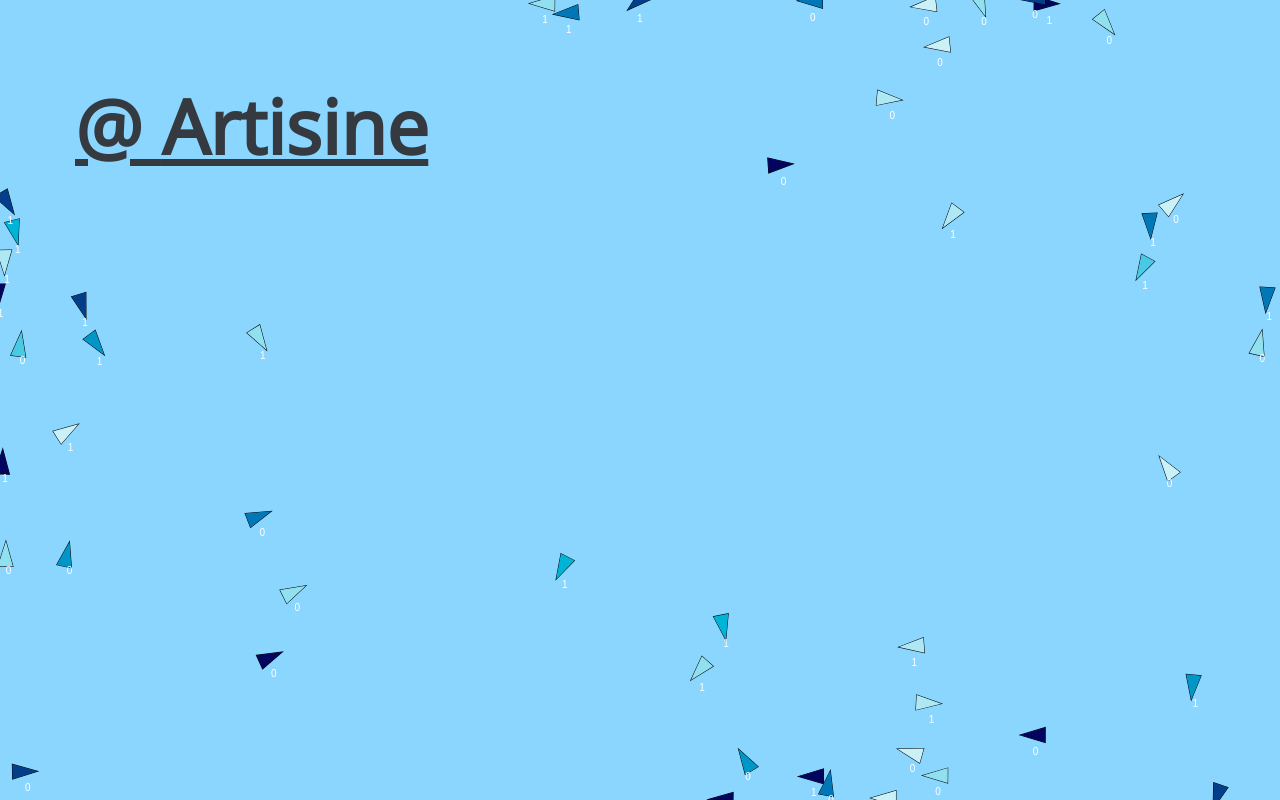
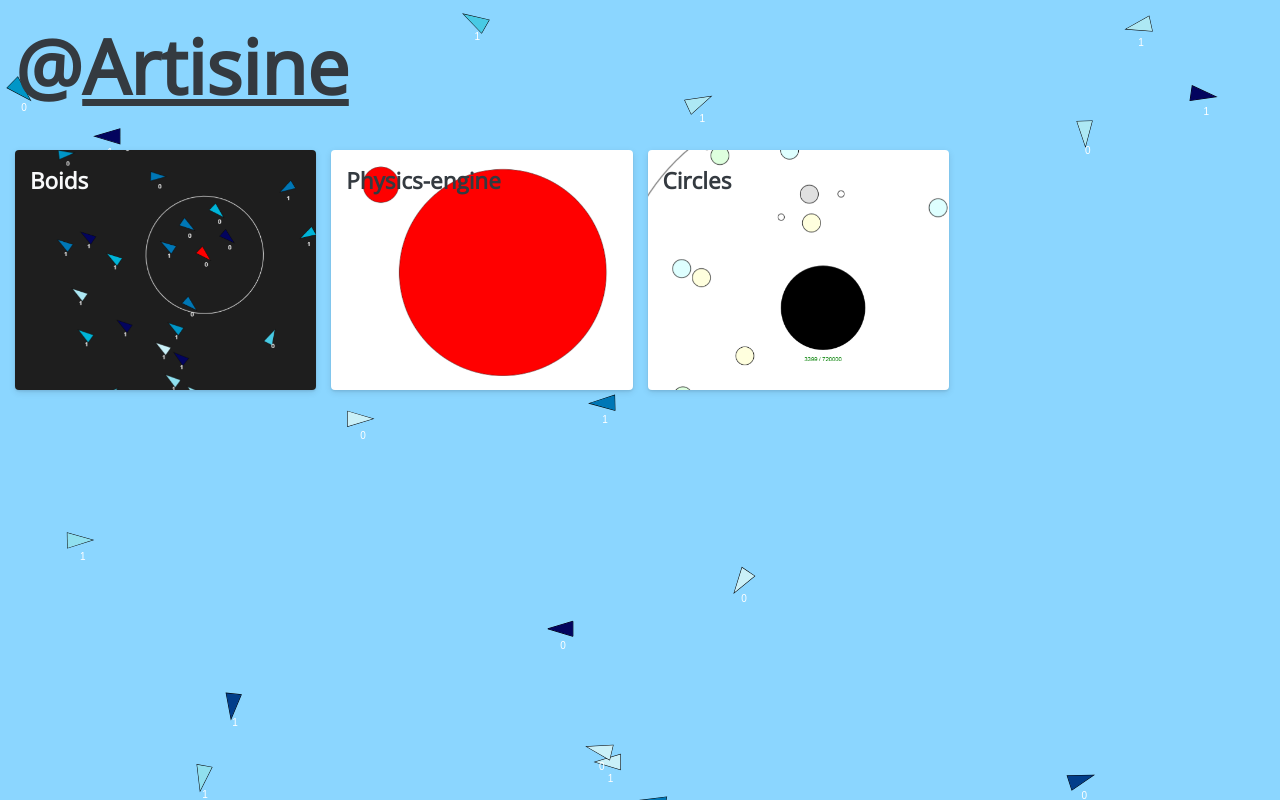
Before and after one commit to Artisine/artisine.github.io, a plain HTML site: page index.html in a window 1280 px wide. Drawn offline with nearby package versions, Linux system fonts and the light colour scheme.

Commit message:
Rework of interface to look good

```diff
--- a/client-modules/canvas.js
+++ b/client-modules/canvas.js
@@ -189,7 +189,7 @@ export default class Canvas extends Instance {
 				if (obj.teleportToOtherSideOfScreen !== undefined) obj.teleportToOtherSideOfScreen();
 				if (obj.findOtherBoidsInViewingField !== undefined) obj.findOtherBoidsInViewingField();
 				if (obj.simulateRules !== undefined) obj.simulateRules();
-				if (obj.limit_velocity !== undefined) obj.limit_velocity();
+				// if (obj.limit_velocity !== undefined) obj.limit_velocity();
 
 				if (obj.render !== undefined) obj.render();
 			}
--- a/client.css
+++ b/client.css
@@ -65,6 +65,7 @@ main {
 }
 canvas {
 	display: block;
+	position: fixed;
 	/* background-color: var(--dark1); */
 	background-color: #8bd6ff;
 	width: 100%;
@@ -73,34 +74,40 @@ canvas {
 	z-index: 1;
 }
 
+div[name="above-canvas"] {
+	z-index: 4;
+	position: absolute;
+}
 
 header[name="header"] {
 	z-index: 5;
 	width: 100vw;
-	height: 100%;
+	height: max-content;
 	display: block;
-	position: absolute;
+	position: relative;
 	/* background-color: #8bd6ff; */
 	/* opacity: 0.5; */
 	/* background: linear-gradient(180deg, #4dc1ff, #ffffff); */
 }
-header[name="header"] > article {
-	position: relative;
+/* article[name="title"] {
 	width: max-content;
-	top: 5rem;
-	left: 5rem;
-	/* border: 1px solid red; */
-}
-header[name="header"] > article > aside {
+	border: 1px solid red;
+} */
+article[name="title"] > aside {
 	width: max-content;
 	height: 9rem;
+	padding: 1rem;
 	/* background-color: var(--grey1); */
 }
 
-#header-author::before {
-	content: "@ ";
-	text-decoration: underline;
+section[name="card-grid"] {
+	z-index: 5;
+	position: relative;
+	padding: 1rem;
+	margin: 0;
 }
+
+
 #header-author {
 	font-size: 5rem;
 	font-weight: bold;
@@ -150,38 +157,106 @@ a.author {
 
 
 
-
+.light {
+	background-color: var(--light);
+	color: var(--dark);
+}
+.dark {
+	background-color: var(--dark);
+	color: var(--light);
+}
 
 .card-grid {
 	display: grid;
 	gap: 1rem;
+	/* height: 600px; */
 
 	grid-template-columns: repeat(auto-fill, minmax(240px, 1fr));
+	/* grid-auto-rows: minmax(240px, 1fr); */
 	grid-auto-rows: 240px;
 }
 .card {
 	display: flex;
 	flex-direction: column;
-	justify-content: center;
-	align-items: center;
-	background-color: #353535;
+	/* justify-content: center; */
+	/* align-items: center; */
+	/* background-color: #353535; */
 	/* font-size: 3rem; */
-	color: #ffffff;
+	/* color: #ffffff; */
 	box-shadow: rgba(3, 8, 20, 0.1) 0px 0.15rem 0.5rem, rgba(2, 8, 20, 0.1) 0px 0.075rem 0.175rem;
 	height: 100%;
+	/* height: 240px; */
 	width: 100%;
 	border-radius: 4px;
 	transition: all 500ms;
 	overflow: hidden;
 
+	padding: 1rem;
+
 	background-size: cover;
 	background-position: center;
 	background-repeat: no-repeat;
 }
-/* .berry-card:hover {
+.card:hover {
 	box-shadow: rgba(2, 8, 20, 0.1) 0px 0.35em 1.175em, rgba(2, 8, 20, 0.08) 0px 0.175em 0.5em;
-	transform: translateY(-3px) scale(1.1);
+	transform: translateY(-1rem) scale(1.05);
+}
+/* .card a {
+	position: relative;
+	width: 100%;
+	height: 100%;
+	background-color: purple;
 } */
+
+.slidy-card-list {
+	display: flex;
+	padding: 1rem;
+	overflow-x: scroll;
+	height: 100%;
+}
+.slidy-card {
+	display: flex;
+	position: relative;
+	flex-direction: column;
+	height: 100%;
+	width: 40px;
+	min-width: 250px;
+	padding: 1.5rem;
+
+	border-radius: 16px;
+	background: linear-gradient(90deg, rgba(122, 224, 255, 0.7), rgba(0, 0, 0, 1));
+	/* background: rgba(0, 0, 0, 0.5); */
+	box-shadow: -1rem 0 3rem #000000;
+
+	transition: 0.2s;
+}
+.slidy-card:hover {
+	transform: translateY(-1rem);
+}
+.slidy-card:hover~.slidy-card {
+	transform: translateX(130px);
+}
+.slidy-card:not(:first-child) {
+	margin-left: -130px;
+}
+
+
+.slidy-card-list::-webkit-scrollbar {
+	width: 10px;
+	height: 10px;
+}
+.slidy-card-list::-webkit-scrollbar-thumb {
+	background: #201c29;
+	border-radius: 10px;
+	box-shadow: inset 2px 2px 2px hsla(0,0%,100%,.25), inset -2px -2px 2px rgba(0,0,0,.25);
+}
+
+.slidy-card-list::-webkit-scrollbar-track {
+	background: linear-gradient(90deg,#201c29,#201c29 1px,#17141d 0,#17141d);
+}
+
+
+
 @media screen and (min-width: 600px) {
 	.card-tall {
 		grid-row: span 2 / auto;
@@ -189,4 +264,5 @@ a.author {
 	.card-wide {
 		grid-column: span 2 / auto;
 	}
+
 }
--- a/client.js
+++ b/client.js
@@ -23,6 +23,7 @@ export var mouse = {x: undefined, y: undefined};
 export var deltaTimeMultiplier = 1;
 
 const mainCanvas = new Canvas(Utility.getElement("#canvas"));
+// mainCanvas.active = false;
 window.addEventListener("resize", mainCanvas.resize.bind(mainCanvas));
 export {mainCanvas};
 
@@ -57,25 +58,80 @@ let randoClasses = {
 	"Camera": Camera,
 };
 
-
-for (let i=0; i<50; i+=1) {
+const numberOfBoidsToSpawn = Math.min(
+	Math.max(
+		20,
+		Math.floor(Math.random() * 2 * Number(mainCanvas.canvasElement.width / mainCanvas.canvasElement.height))
+	),
+	100
+);
+// const numberOfBoidsToSpawn = 200;
+for (let i=0; i<numberOfBoidsToSpawn; i+=1) {
 	const boid = new Boid();
 	boid.setPosition(
-		mainCanvas.canvasElement.width * Math.random(),
-		mainCanvas.canvasElement.height * Math.random()
+		new Vector2(
+			mainCamera.getPosition.getX + mainCanvas.canvasElement.halfWidth  * (Math.random() * 2 - 1),
+			mainCamera.getPosition.getY + mainCanvas.canvasElement.halfHeight * (Math.random() * 2 - 1)
+		)
+
 	);
 }
 
 
 
-sortInstancesBasedOnRenderPriority();
-setTimeout(()=>{
-	sortInstancesBasedOnRenderPriority();
-}, 60000);
+// sortInstancesBasedOnRenderPriority();
+// setTimeout(()=>{
+// 	sortInstancesBasedOnRenderPriority();
+// }, 60000);
 
 
+const cardsToLinks = {
+	"boids": "https://pleasant-boids.herokuapp.com"
+};
+class PortfolioCard extends HTMLDivElement {
+	constructor(card_name) {
+		super();
+
+		this.card_name = card_name;
+		this.classList = "card dark";
+
+		this.style.backgroundImage = `url("./images/${card_name}.png")`;
+
+		const h2 = document.createElement("h2");
+		const formattedName = [String(card_name[0]).toUpperCase(), card_name.slice(1)].join("");
+		console.log(formattedName);
+		h2.innerHTML = formattedName;
+		this.appendChild(h2);
+
+		// const a = document.createElement("a");
 
 
+		if (cardsToLinks[card_name] !== undefined) {
+			this.style.cursor = "pointer";
+			this.addEventListener("click", ()=>{
+				window.location.assign(cardsToLinks[this.card_name]);
+			});
+		}
+	}
+	setImage(card_name) {
+		this.card_name = card_name;
+		this.style.backgroundImage = `url("./images/${card_name}.png")`;
+
+	}
+}
+customElements.define("portfolio-card", PortfolioCard, { extends: "div" });
+
+
+const portfolioCards = new Map();
+const section_cardGrid = getElement(`section[name="card-grid"]`);
+const imageNames = ["boids", "physics-engine", "circles"];
+for (let name of imageNames) {
+	const portfolioCard = new PortfolioCard(name);
+	portfolioCards.set(name, portfolioCard);
+	section_cardGrid.appendChild(portfolioCards.get(name));
+}
+[...portfolioCards.values()][1].classList.replace("dark", "light");
+[...portfolioCards.values()][2].classList.replace("dark", "light");
 
 
 
--- a/index.html
+++ b/index.html
@@ -9,17 +9,41 @@
 	<main>
 		<canvas id="canvas">uhoh</canvas>
 	</main>
-
+	<div name="above-canvas">
 		<header name="header">
-		<article>
+			<article name="title">
 				<aside>
 					<!-- <h1 class="jumbo-text">Portfolio</h1> -->
 					<h1 id="header-h1-author">
-					<a id="header-author" href="https://github.com/Artisine/">Artisine</a>
+						<a id="header-author" href="https://github.com/Artisine/"><span style="display:inline-block">@</span>Artisine</a>
 					</h1>
 				</aside>
 			</article>
 		</header>
+		<section name="card-grid" class="card-grid">
+			<!-- <article class="card light">
+				<h2>Photo Grid</h2>
+				<a href="https://pleasant-boids.herokuapp.com">a</a>
+			</article> -->
+			<!--
+			<article class="card light">
+				<h2>Boids</h2>
+			</article>
+			<article class="light card">
+				<h2>Physics Engine</h2>
+			</article>
+			<article class="card light">
+				<h2>An Among Us Clone</h2>
+			</article>
+			<article class="light card">
+				<h2>Several ROBLOX Experiments</h2>
+			</article>
+			<article class="card light">
+				<h2>Bouncy Circles</h2>
+			</article> -->
+		</section>
+	</div>
+
 
 	<link href="./client.css" rel="stylesheet" type="text/css">
 	<script src="./client.js" type="module"></script>
```
Also changed, not shown: images/boids.png (added), images/circles.png (added), images/physics-engine.png (added). Lines whose indentation alone changed are shown as unchanged.
